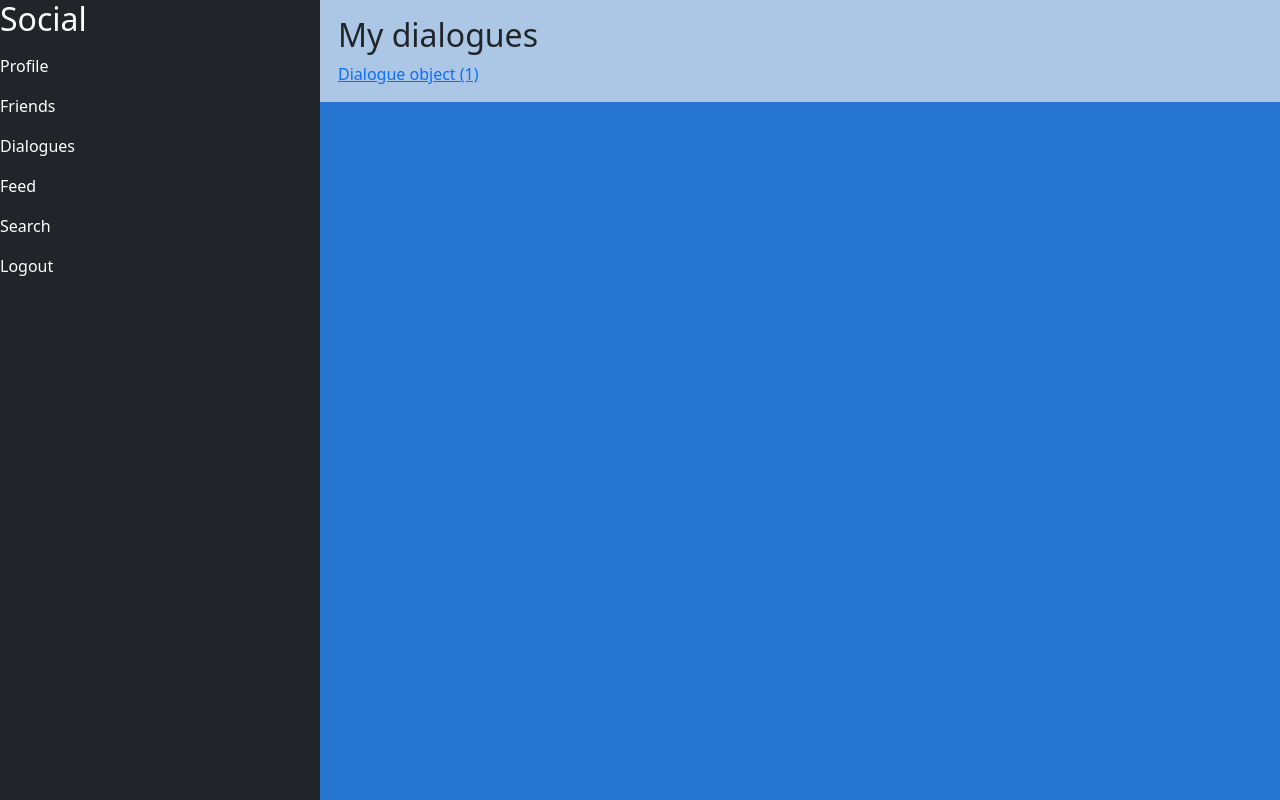
After one commit to Yukovv/social-network, a Django app: page /1/dialogues/ in a window 1280 px wide. The commit adds this page. Run offline with Django 4.2, Linux system fonts and the light colour scheme; a user stored in the database is signed in; tables that the repository leaves empty hold one stand-in row (values such as "Sample post"); some libraries are stand-ins or nearby versions.

Commit message:
add dialogues and messages

```diff
--- a/social/social_network/models.py
+++ b/social/social_network/models.py
@@ -1,5 +1,6 @@
 from django.contrib.auth import get_user_model
 from django.db import models
+from django.utils import timezone
 
 from social_authorization.models import UserModel
 
@@ -14,3 +15,23 @@ class Post(models.Model):
 
     def __str__(self):
         return self.title
+
+
+class Dialogue(models.Model):
+    members = models.ManyToManyField(UserModel)
+
+    # def __str__(self):
+    #     return "".join(self.members)
+
+
+class Message(models.Model):
+    dialogue = models.ForeignKey(Dialogue, on_delete=models.CASCADE, related_name="message")
+    user = models.ForeignKey(UserModel, on_delete=models.CASCADE)
+    text = models.TextField(max_length=400)
+    time = models.DateTimeField(default=timezone.now)
+
+    class Meta:
+        ordering = ['time']
+
+    def __str__(self):
+        return self.text
--- a/social/social_network/templates/base.html
+++ b/social/social_network/templates/base.html
@@ -53,7 +53,7 @@
         {% if request.user.is_authenticated %}
         <li class="nav-item"><a class="nav-link" href="{% url 'social_network:profile' pk=request.user.pk %}">Profile</a></li>
         <li class="nav-item"><a class="nav-link" href="#">Friends</a></li>
-        <li class="nav-item"><a class="nav-link" href="#">Dialogues</a></li>
+        <li class="nav-item"><a class="nav-link" href="{% url 'social_network:dialogues_list' pk=request.user.pk%}">Dialogues</a></li>
         <li class="nav-item"><a class="nav-link" href="#">Feed</a></li>
         <li class="nav-item"><a class="nav-link" href="#">Search</a></li>
         <li class="nav-item"><a class="nav-link" href="{% url 'logout' %}">Logout</a></li>
--- /dev/null
+++ b/social/social_network/templates/social_network/dialogues.html
@@ -0,0 +1,16 @@
+{% extends 'base.html' %}
+
+{% block title %}
+  {{ user.username }} dialogues
+{% endblock %}
+
+{% block content %}
+  <h1>
+    My dialogues
+  </h1>
+
+  {% for dialogue in dialogues %}
+  <a href="{% url 'social_network:dialogue' pk=dialogue.pk %}">{{ dialogue }}</a>
+  {% endfor %}
+
+{% endblock %}
--- a/social/social_network/urls.py
+++ b/social/social_network/urls.py
@@ -2,6 +2,8 @@ from django.urls import path
 
 from .views import (
     UserProfileView,
+    DialogueView,
+    DialoguesListView,
     start_page,
 )
 
@@ -9,5 +11,7 @@ app_name = "social_network"
 
 urlpatterns = [
     path('', start_page, name="start_page"),
-    path('profile/<int:pk>/', UserProfileView.as_view(), name="profile")
+    path('profile/<int:pk>/', UserProfileView.as_view(), name="profile"),
+    path('<int:pk>/dialogues/', DialoguesListView.as_view(), name="dialogues_list"),
+    path('dialogues/<int:dialogue_pk>/', DialogueView.as_view(), name="dialogue"),
 ]
--- a/social/social_network/views.py
+++ b/social/social_network/views.py
@@ -1,11 +1,13 @@
 from django.http import HttpRequest
-from django.shortcuts import render, redirect
+from django.shortcuts import render, redirect, get_object_or_404
 from django.template.defaulttags import url
 from django.urls import reverse, reverse_lazy
+from django.views import View
 from django.views.generic import ListView, DetailView, CreateView, DeleteView
-from django.contrib.auth.mixins import LoginRequiredMixin
+from django.contrib.auth.mixins import LoginRequiredMixin, PermissionRequiredMixin
 
-from .models import UserModel, Post
+from .models import UserModel, Post, Dialogue as DialogueModel
+from .forms import MessageForm
 from social_authorization.models import UserProfile
 
 
@@ -24,3 +26,35 @@ def start_page(request: HttpRequest):
         return render(request, "social_network/profile.html")
     else:
         return redirect(reverse('login'))
+
+
+class DialoguesListView(LoginRequiredMixin, View):
+    def get(self, request: HttpRequest, pk):
+        dialogues = DialogueModel.objects.filter(members__in=[request.user.pk])
+        context = {
+            "user": request.user,
+            "dialogues": dialogues,
+        }
+        return render(request, 'social_network/dialogues.html', context)
+
+
+class DialogueView(LoginRequiredMixin, View):
+    def get(self, request: HttpRequest, dialogue_pk):
+        dialogue = get_object_or_404(DialogueModel, pk=dialogue_pk)
+        if request.user not in dialogue.members:
+            return render(request, "403.html")
+
+        context = {
+            "messages": dialogue.messages
+        }
+        return render(request, "social_network.html", context)
+
+    def post(self, request: HttpRequest, dialogue_pk):
+        form = MessageForm(data=request.POST)
+        if form.is_valid():
+            message = form.save(commit=False)
+            message.dialogue_pk = dialogue_pk
+            message.user = request.user
+            message.save()
+
+        return redirect(reverse("social_network:dialogue", kwargs={"dialogue_pk": dialogue_pk}))
```
Also changed, not shown: social/social_network/admin.py (+6 -1 lines), social/social_network/forms.py (added, +11 -0 lines), social/social_network/templates/social_network/dialogue.html (added, +22 -0 lines), social/social_network/migrations/0002_dialogue_message.py (added).
